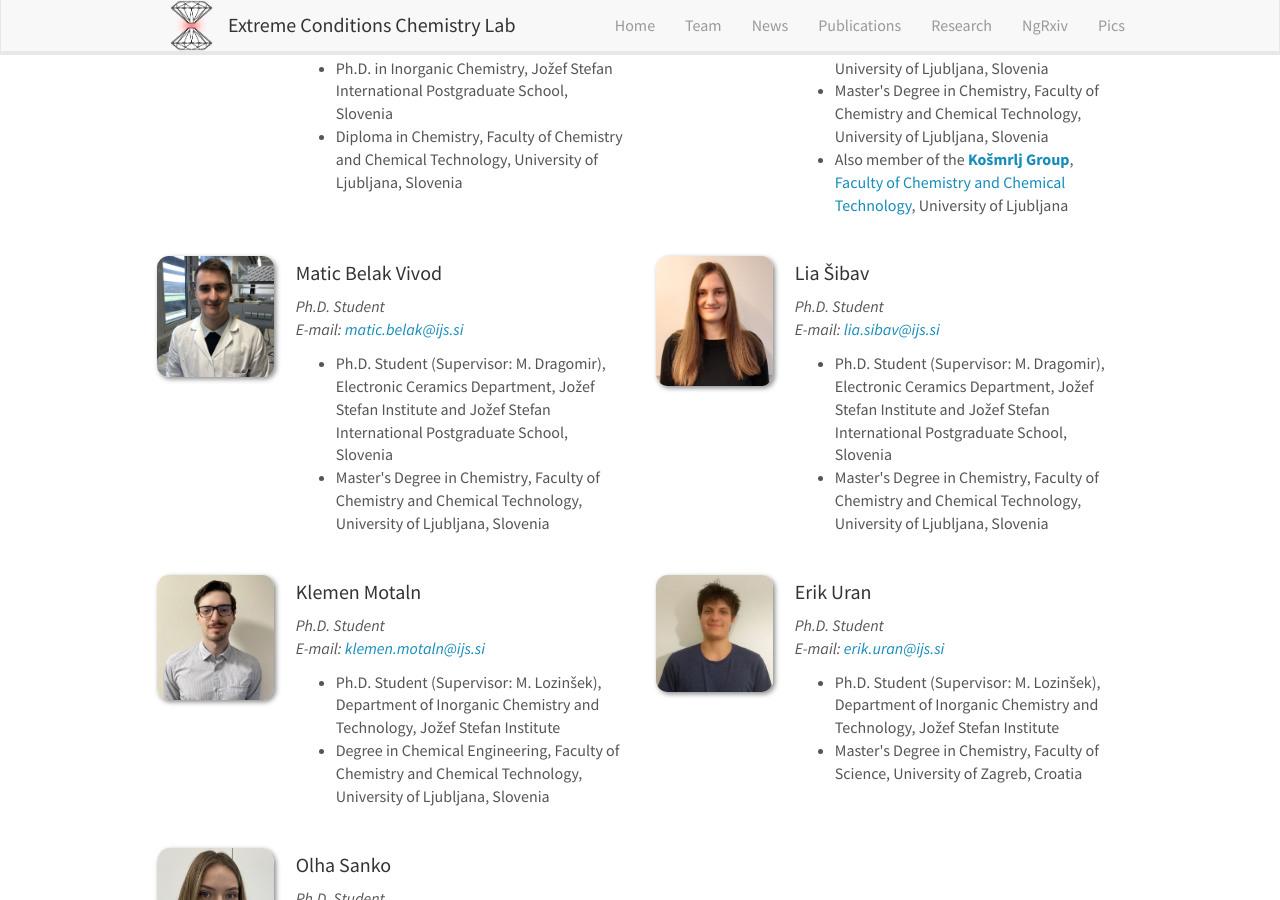
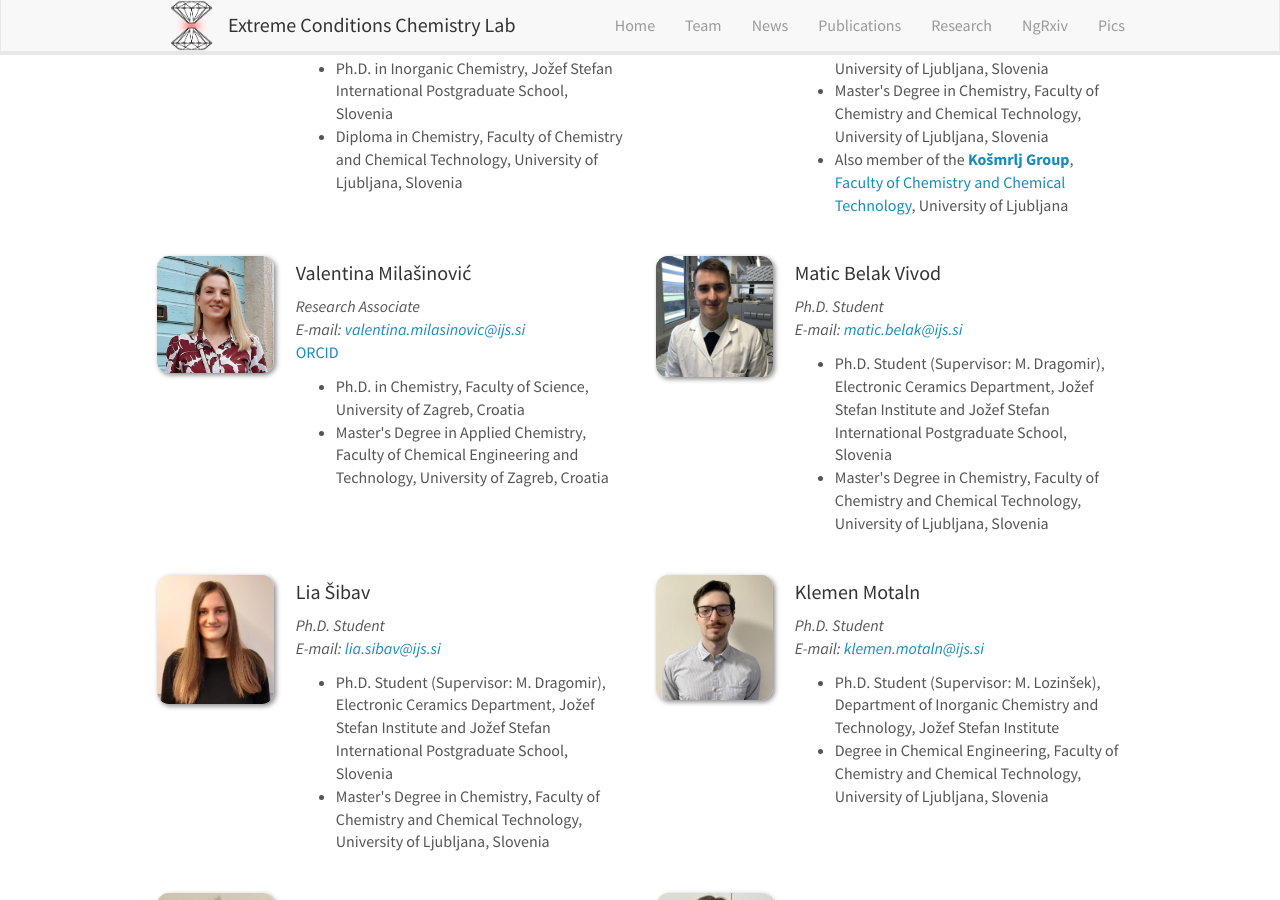
Before and after one commit to eccl-jsi/eccl-jsi.github.io, a Jekyll site: the page built from _pages/team.md, in a window 1280 px wide and 900 px high, scrolled down 752 px. Built offline with Jekyll 4.4.1, drawn with Linux system fonts in a browser that asks for light colours; nearby versions of some CDN libraries.

Commit message:
Update team_members.yml

```diff
--- a/_data/team_members.yml
+++ b/_data/team_members.yml
@@ -40,6 +40,14 @@
   education2: Master's Degree in Chemistry, Faculty of Chemistry and Chemical Technology, University of Ljubljana, Slovenia
   education3: Also member of the <a href='https://www.kosmrlj-group.com/'><b>Košmrlj Group</b></a>, <a href='https://www.fkkt.uni-lj.si/en/'>Faculty of Chemistry and Chemical Technology</a>, University of Ljubljana
 
+- name: Valentina Milašinović
+  photo: Valentina.jpg
+  info: Research Associate
+  email: valentina.milasinovic@ijs.si
+  ID: <a href='https://orcid.org/0000-0001-6761-876X'>ORCID</a>
+  number_educ: 2
+  education1: Ph.D. in Chemistry, Faculty of Science, University of Zagreb, Croatia
+  education2: Master's Degree in Applied Chemistry, Faculty of Chemical Engineering and Technology, University of Zagreb, Croatia
 
 - name: Matic Belak Vivod
   photo: Matic_Belak.jpg
```
